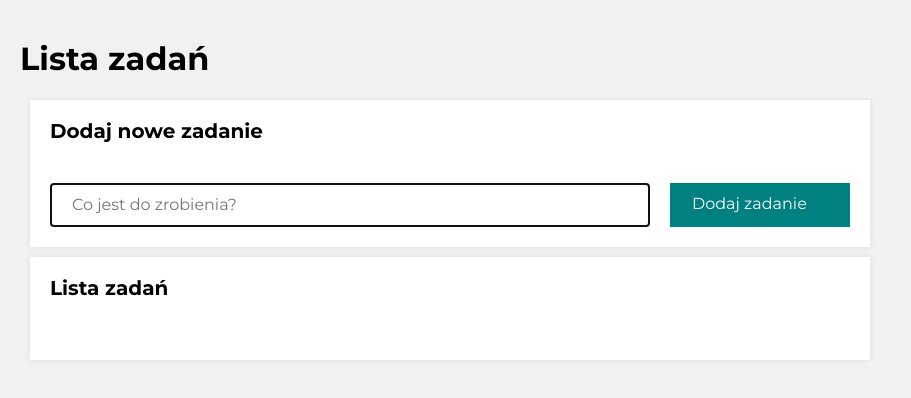
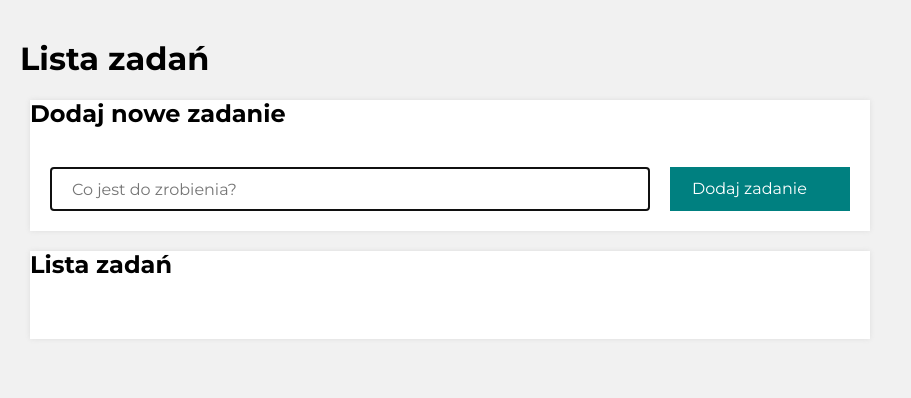
Before and after one commit to DominikaBuczekSzkowron/to-do-list, a plain HTML site: page index.html in a window 1280 px wide. Shown: the whole page, without its empty margins (0-911 px from the left). Drawn offline with nearby package versions, Linux system fonts and the light colour scheme.

Commit message:
relocate of the class section__header

```diff
--- a/css/style.css
+++ b/css/style.css
@@ -18,10 +18,3 @@ body {
     max-width: 900px;
     padding: 20px;
 }
-
-.section__header {
-    font-size: 20px;
-    padding: 20px;
-    margin: 0px;
-    border-bottom: 1px, solid, #ddd;
-  }
```
